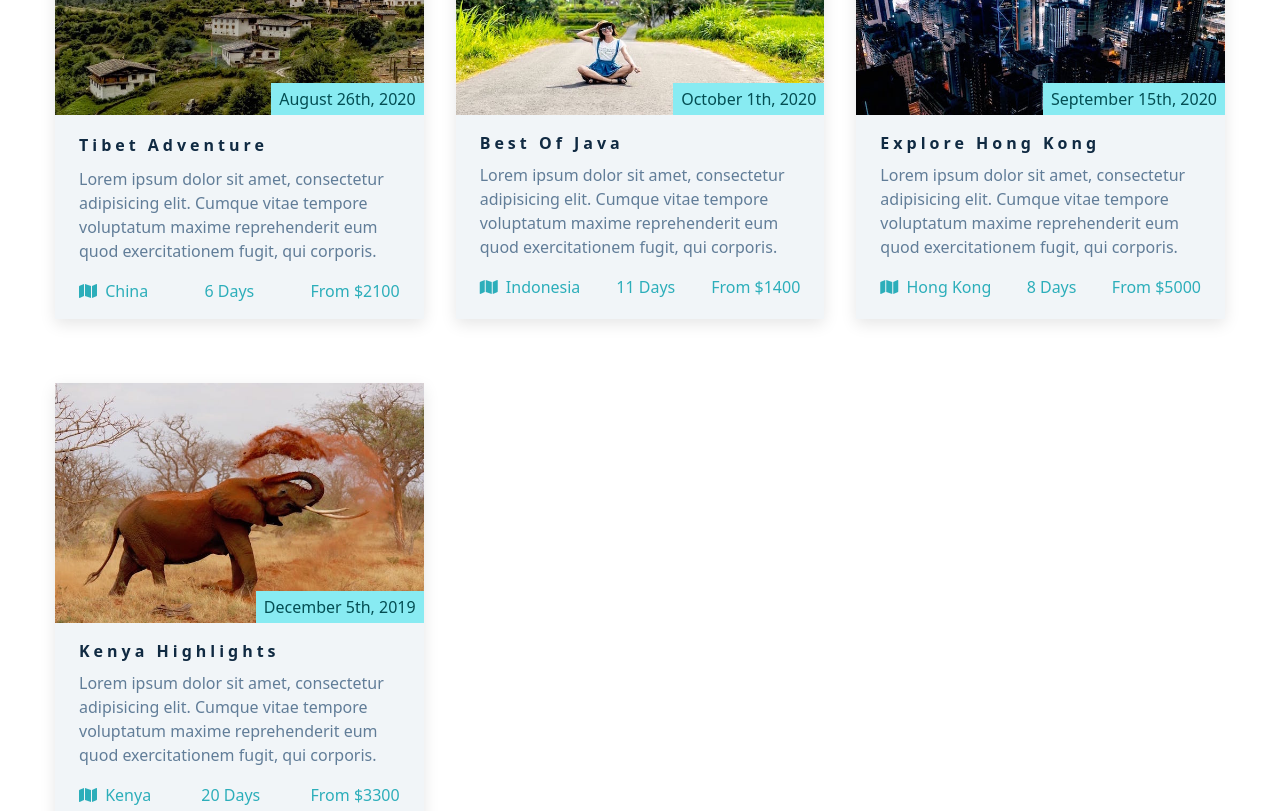
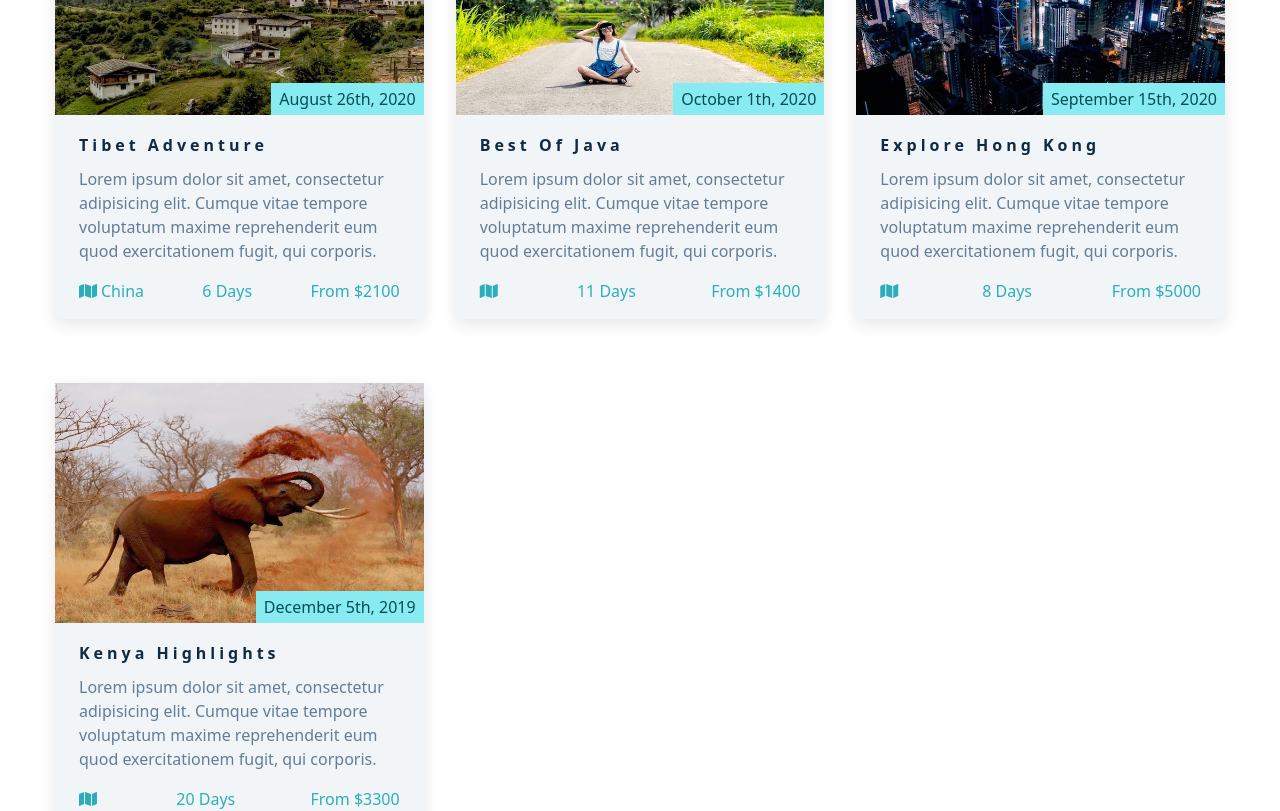
Before and after one commit to miawithcode/react-backroads, a React (Vite) app: page / in a window 1280 px wide. Shown: the part 2180-2991 px from the top of the page. Built offline with nearby package versions, Linux system fonts and the light colour scheme.

Commit message:
refactor: tours component

```diff
--- a/src/components/Tours.jsx
+++ b/src/components/Tours.jsx
@@ -1,120 +1,50 @@
-import tour1 from '../images/tour-1.jpeg';
-import tour2 from '../images/tour-2.jpeg';
-import tour3 from '../images/tour-3.jpeg';
-import tour4 from '../images/tour-4.jpeg';
-
 import Title from './Title';
-
+import { tours } from '../data';
 
 function Tours() {
   return (
     <section className="section" id="tours">
-      <Title title='featured' subTitle='tours' />
+      <Title title="featured" subTitle="tours" />
 
       <div className="section-center featured-center">
-        <article className="tour-card">
+        {tours.map((tour) => {
+          const {
+            id,
+            image,
+            date,
+            title,
+            description,
+            location,
+            duration,
+            cost,
+          } = tour;
+          return (
+            <article className="tour-card" key={id}>
               <div className="tour-img-container">
-            <img src={tour1} className="tour-img" alt="" />
-            <p className="tour-date">august 26th, 2020</p>
+                <img src={image} className="tour-img" alt={title} />
+                <p className="tour-date">{date}</p>
               </div>
               <div className="tour-info">
                 <div className="tour-title">
-              <h4>Tibet Adventure</h4>
+                  <h4>{title}</h4>
                 </div>
-            <p>
-              Lorem ipsum dolor sit amet, consectetur adipisicing elit. Cumque
-              vitae tempore voluptatum maxime reprehenderit eum quod
-              exercitationem fugit, qui corporis.
-            </p>
+                <p>{description}</p>
                 <div className="tour-footer">
                   <p>
                     <span>
                       <i className="fas fa-map"></i>
-                </span>{' '}
-                china
+                    </span>
+                    {location}
                   </p>
-              <p>6 days</p>
-              <p>from $2100</p>
+                  <p>{duration} days</p>
+                  <p>from ${cost}</p>
                 </div>
               </div>
             </article>
-
-        <article className="tour-card">
-          <div className="tour-img-container">
-            <img src={tour2} className="tour-img" alt="" />
-            <p className="tour-date">october 1th, 2020</p>
-          </div>
-          <div className="tour-info">
-            <h4>best of java</h4>
-            <p>
-              Lorem ipsum dolor sit amet, consectetur adipisicing elit. Cumque
-              vitae tempore voluptatum maxime reprehenderit eum quod
-              exercitationem fugit, qui corporis.
-            </p>
-            <div className="tour-footer">
-              <p>
-                <span>
-                  <i className="fas fa-map"></i>
-                </span>{' '}
-                indonesia
-              </p>
-              <p>11 days</p>
-              <p>from $1400</p>
-            </div>
-          </div>
-        </article>
-
-        <article className="tour-card">
-          <div className="tour-img-container">
-            <img src={tour3} className="tour-img" alt="" />
-            <p className="tour-date">september 15th, 2020</p>
-          </div>
-          <div className="tour-info">
-            <h4>explore hong kong</h4>
-            <p>
-              Lorem ipsum dolor sit amet, consectetur adipisicing elit. Cumque
-              vitae tempore voluptatum maxime reprehenderit eum quod
-              exercitationem fugit, qui corporis.
-            </p>
-            <div className="tour-footer">
-              <p>
-                <span>
-                  <i className="fas fa-map"></i>
-                </span>{' '}
-                hong kong
-              </p>
-              <p>8 days</p>
-              <p>from $5000</p>
-            </div>
-          </div>
-        </article>
-
-        <article className="tour-card">
-          <div className="tour-img-container">
-            <img src={tour4} className="tour-img" alt="" />
-            <p className="tour-date">december 5th, 2019</p>
-          </div>
-          <div className="tour-info">
-            <h4>kenya highlights</h4>
-            <p>
-              Lorem ipsum dolor sit amet, consectetur adipisicing elit. Cumque
-              vitae tempore voluptatum maxime reprehenderit eum quod
-              exercitationem fugit, qui corporis.
-            </p>
-            <div className="tour-footer">
-              <p>
-                <span>
-                  <i className="fas fa-map"></i>
-                </span>{' '}
-                kenya
-              </p>
-              <p>20 days</p>
-              <p>from $3300</p>
-            </div>
-          </div>
-        </article>
+          );
+        })}
       </div>
     </section>
   );
 }
-export default Tours
+export default Tours;
--- a/src/data.js
+++ b/src/data.js
@@ -1,3 +1,8 @@
+import tour1 from './images/tour-1.jpeg';
+import tour2 from './images/tour-2.jpeg';
+import tour3 from './images/tour-3.jpeg';
+import tour4 from './images/tour-4.jpeg';
+
 export const pageLinks = [
   { id: 1, href: '#home', text: 'home' },
   { id: 2, href: '#about', text: 'about' },
@@ -34,3 +39,50 @@
       'Lorem ipsum dolor sit amet consectetur adipisicing elit. Asperiores, officia.',
   },
 ];
+
+export const tours = [
+  {
+    id: 1,
+    image: tour1,
+    date: 'august 26th, 2020',
+    title: 'Tibet Adventure',
+    description:
+      'Lorem ipsum dolor sit amet, consectetur adipisicing elit. Cumque vitae tempore voluptatum maxime reprehenderit eum quod exercitationem fugit, qui corporis.',
+    location: 'china',
+    duration: 6,
+    cost: 2100,
+  },
+  {
+    id: 2,
+    image: tour2,
+    date: 'october 1th, 2020',
+    title: 'best of java',
+    description:
+      'Lorem ipsum dolor sit amet, consectetur adipisicing elit. Cumque vitae tempore voluptatum maxime reprehenderit eum quod exercitationem fugit, qui corporis.',
+    position: 'indonesia',
+    duration: 11,
+    cost: 1400,
+  },
+  {
+    id: 3,
+    image: tour3,
+    date: 'september 15th, 2020',
+    title: 'explore hong kong',
+    description:
+      'Lorem ipsum dolor sit amet, consectetur adipisicing elit. Cumque vitae tempore voluptatum maxime reprehenderit eum quod exercitationem fugit, qui corporis.',
+    position: 'hong kong',
+    duration: 8,
+    cost: 5000,
+  },
+  {
+    id: 4,
+    image: tour4,
+    date: 'december 5th, 2019',
+    title: 'kenya highlights',
+    description:
+      'Lorem ipsum dolor sit amet, consectetur adipisicing elit. Cumque vitae tempore voluptatum maxime reprehenderit eum quod exercitationem fugit, qui corporis.',
+    position: 'kenya',
+    duration: 20,
+    cost: 3300,
+  },
+];
```
Lines whose indentation alone changed are shown as unchanged.
